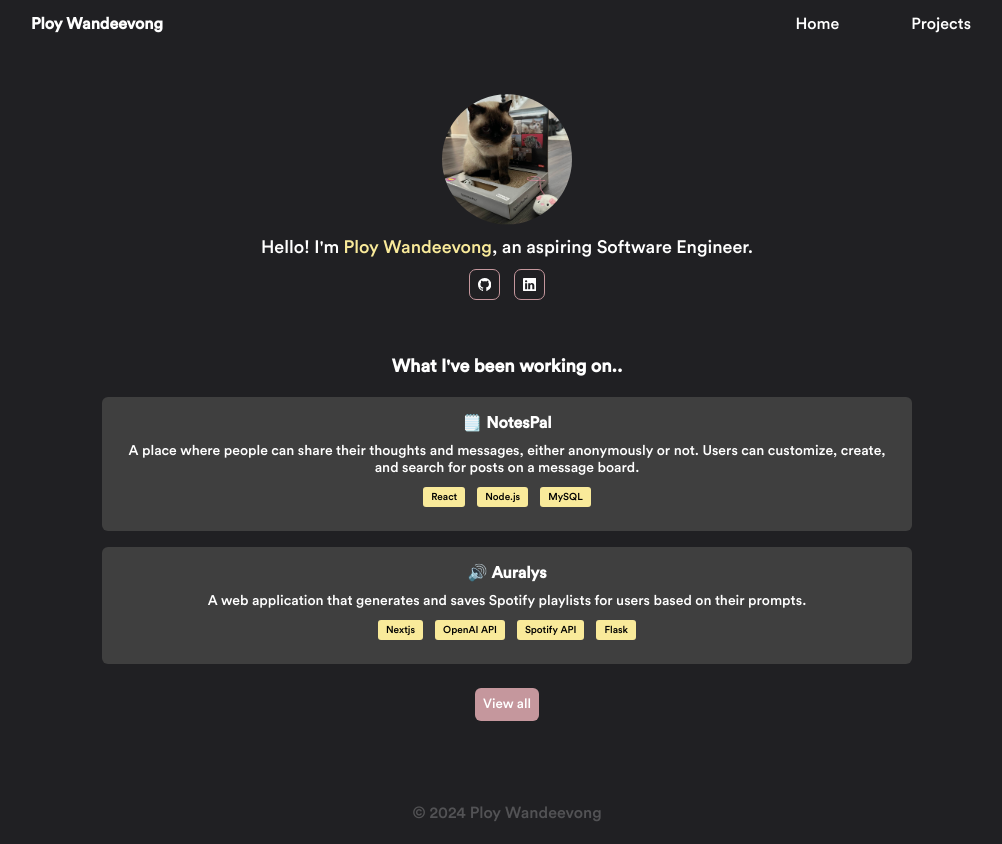
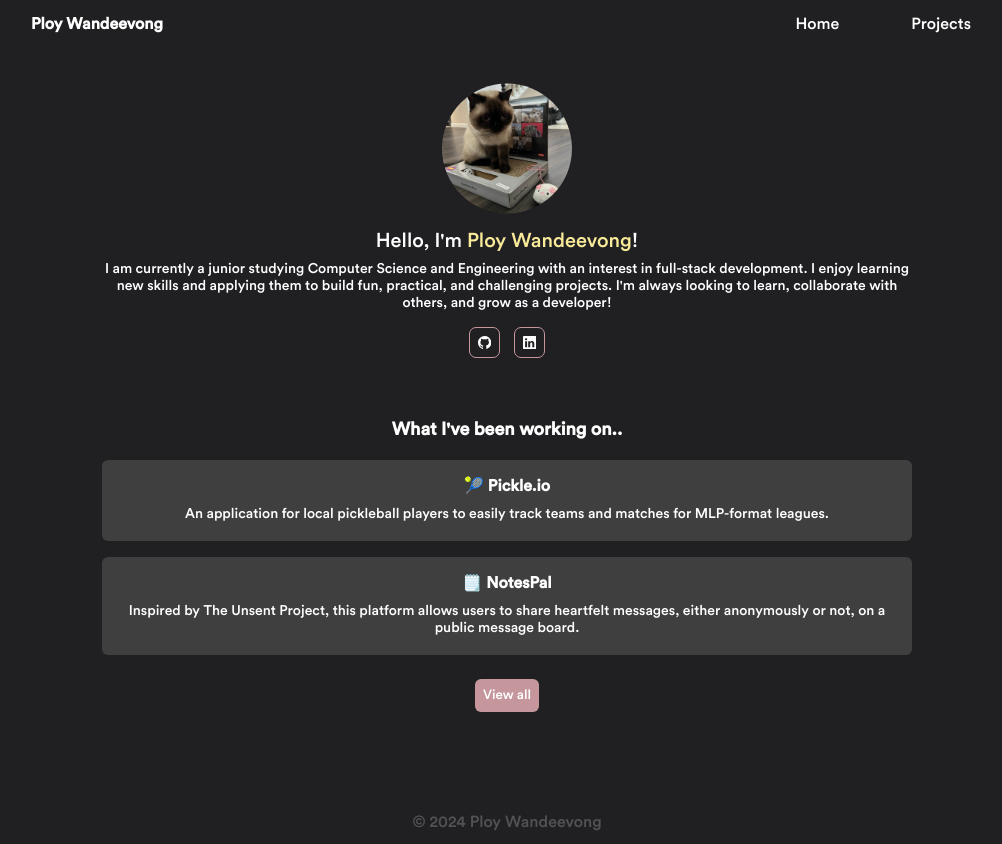
Before and after one commit to ployw/ployw.github.io, a React (Create React App) app: page /#/ in a window 1280 px wide. Shown: the whole page, without its empty margins (133-1135 px from the left). Built offline with nearby package versions, Linux system fonts and the light colour scheme.

Commit message:
update hero and card styles

```diff
--- a/src/components/Hero.js
+++ b/src/components/Hero.js
@@ -5,13 +5,14 @@ import ProfileImg from "../assets/ProfileImg.jpg"
 const Hero = () => {
   return (
     <div className="home container inner inner-div">
-      <div className="about-content">
+      <div className="about-content inner">
         <div className="profile-img-container inner">
             <img className="profile-img container" alt="profile-pic" src={ProfileImg}>
             </img>
           </div>
         <div className="about-me inner">
-          <p>Hello! I'm <span className="highlight">Ploy Wandeevong</span>, an aspiring Software Engineer.</p>
+          <h2>Hello, I'm <span className="highlight">Ploy Wandeevong</span>!</h2>
+          <p>I am currently a junior studying Computer Science and Engineering with an interest in full-stack development. I enjoy learning new skills and applying them to build fun, practical, and challenging projects. I'm always looking to learn, collaborate with others, and grow as a developer!</p>
         </div>
         <div className="about-links container inner">
             <a target="_blank" className="link" href="https://github.com/ployw" rel="noopener noreferrer">
--- a/src/components/HeroStyles.css
+++ b/src/components/HeroStyles.css
@@ -5,15 +5,28 @@
 }
 
 .about-content {
-    width: 100%;
+    border-radius: 0.6rem;
+    margin-top: 2rem;
+    padding: 0.8rem;
+    flex-direction: column;
+    gap: 0.4rem;
     animation: fade-in 0.3s 0.1s backwards;
 }
 
-.about-me p {
-    font-size: var(--h3-font-size);
-    font-weight: var(--font-normal);
+.about-me {
+    display: flex;
+    flex-direction: column;
     text-align: center;
     width: 90%;
+}
+
+.about-me h2 {
+    font-size: var(--h2-font-size);
+    font-weight: var(--font-normal);
+}
+
+.about-me p {
+    font-size: var(--small-font-size);
 }
 
 .about-links {
--- a/src/components/ProjectCard.js
+++ b/src/components/ProjectCard.js
@@ -1,4 +1,3 @@
-import React, { useState, useEffect } from "react";
 import "./ProjectCardStyles.css"
 
 const ProjectCard = ({
@@ -8,23 +7,17 @@ const ProjectCard = ({
   description,
   items,
   link,
-  buttonText
+  buttonText,
+  isPreview
 }) => {
-  const [buttonActive, setButtonActive] = useState(false);
-
-  useEffect(() => {
-    if(link) {
-      setButtonActive(true);
-    }
-  }, [link]);
 
   return (
-    <div className="card">
+    <div className={isPreview ? "card" : "card full"}>
             {imgSrc && imgAlt && (<img className="card-img" src={imgSrc} alt={imgAlt}>
             </img>)}
             {title && (<h1 className="card-title">{title}</h1>)}
             {description && (<p className="card-description">{description}</p>)}
-            {items && (<div className={buttonActive ? "card-items container inner button-active" : "card-items container inner button-inactive"}>
+            {items && (<div className="card-items container inner">
                 <ul className="card-items-list">
                 {items.map((item, index) => (
                     <li className="card-item card-highlight" key={index}>{item}</li>
--- a/src/components/ProjectCardStyles.css
+++ b/src/components/ProjectCardStyles.css
@@ -3,13 +3,12 @@
     text-align: center;
     flex-direction: column;
     background-color: var(--card-color);
+    border-radius: 0.6rem;
     padding: 0.8rem;
-    height: 100%;
-    border-radius: 0.6rem;
 }
 
-.card-content {
-    flex-grow: 1;
+.card.full {
+    height: 34rem;
 }
 
 .card-img {
@@ -24,7 +23,9 @@
     font-size: var(--normal-font-size);
 }
 
+
 .card-description {
+    flex-grow: 1;
     font-size: var(--small-font-size);
     margin: 1rem;
 }
@@ -33,6 +34,7 @@
     display: flex;
     flex-direction: row;
     column-gap: 1.2rem;
+    margin-bottom: 0.8rem;
 }
 
 .card-item {
@@ -51,16 +53,16 @@
     padding: 0.4rem 0.8rem 0.4rem 0.8rem;
 }
 
+.card-items {
+    column-gap: 0.75rem;
+}
+
 .button-inactive {
     margin-bottom: 1.6rem;
 }
 
 .button-active {
     margin-bottom: 0.8rem;
-}
-
-.card-items {
-    column-gap: 0.75rem;
 }
 
 @media screen and (max-width: 1040px) {
--- a/src/components/ProjectGrid.js
+++ b/src/components/ProjectGrid.js
@@ -10,11 +10,17 @@ const ProjectGrid = () => {
   return (
     <div className="projects-grid container inner inner-div">
         <div className="grid-item">
+        <ProjectCard
+            title="🎾 Pickle.io"
+            description="An application for local pickleball players to easily track teams and matches for MLP-format leagues."
+            items={['React', 'TypeScript', 'Supabase']}/>
+        </div>
+        <div className="grid-item">
             <ProjectCard
             imgSrc={NotesPal}
             imgAlt="project image"
             title="🗒️ NotesPal"
-            description="A place where people can share their thoughts and messages, either anonymously or not. Users can customize, create, and search for posts on a message board."
+            description="Inspired by The Unsent Project, this platform allows users to share heartfelt messages, either anonymously or not, on a public message board."
             items={['React', 'Node.js', 'MySQL']}/>
         </div>
         <div className="grid-item">
@@ -22,24 +28,16 @@ const ProjectGrid = () => {
             imgSrc={Auralys}
             imgAlt="project image"
             title="🔊 Auralys"
-            description="A web application that generates and saves Spotify playlists for users based on their prompts. 1st place at ACM's 2024 Biggest Little Hackathon, Web App Category"
+            description="A web application that generates and saves Spotify playlists for users based on their prompts."
             items={['Nextjs', 'OpenAI API', 'Spotify API', 'Flask']}
             />
-        </div>
-        <div className="grid-item">
-        <ProjectCard
-            imgSrc={Arduino}
-            imgAlt="project image"
-            title="💡 Arduino Water Cooler"
-            description="Cooling system that monitors water level and temperature to trigger several states."
-            items={['Arduino ATmega2560', 'C']}/>
         </div>
         <div className="grid-item">
         <ProjectCard
             imgSrc={Pong}
             imgAlt="project image"
             title="🏓 Ping Pong"
-            description="Ping pong game application! 1st place at ACM's 2023 Biggest Little Hackathon, Beginner Category"
+            description="A Ping pong game! Try to score against a bot."
             items={['C++', 'OOP']}/>
         </div>
     </div>
--- a/src/components/ProjectGridStyles.css
+++ b/src/components/ProjectGridStyles.css
@@ -13,7 +13,7 @@
     }
 }
 
-@media screen and (max-width: 720px) {
+@media screen and (max-width: 775px) {
     .projects-grid {
         grid-template-columns: repeat(1, 38rem);
         gap: 0.8rem;
--- a/src/components/ProjectsPreview.js
+++ b/src/components/ProjectsPreview.js
@@ -13,16 +13,16 @@ const ProjectsPreview = () => {
             <div className="grid-container">
                 <div className="grid-item">
                     <ProjectCard
-                    title="🗒️ NotesPal"
-                    description="A place where people can share their thoughts and messages, either anonymously or not. Users can customize, create, and search for posts on a message board."
-                    items={['React', 'Node.js', 'MySQL']}
+                        title="🎾 Pickle.io"
+                        description="An application for local pickleball players to easily track teams and matches for MLP-format leagues."
+                        isPreview={true}
                     />
                 </div>
                 <div className="grid-item">
                     <ProjectCard
-                        title="🔊 Auralys"
-                        description="A web application that generates and saves Spotify playlists for users based on their prompts."
-                        items={['Nextjs', 'OpenAI API', 'Spotify API', 'Flask']}
+                        title="🗒️ NotesPal"
+                        description="Inspired by The Unsent Project, this platform allows users to share heartfelt messages, either anonymously or not, on a public message board."
+                        isPreview={true}
                     />
                 </div>
             </div>
```
